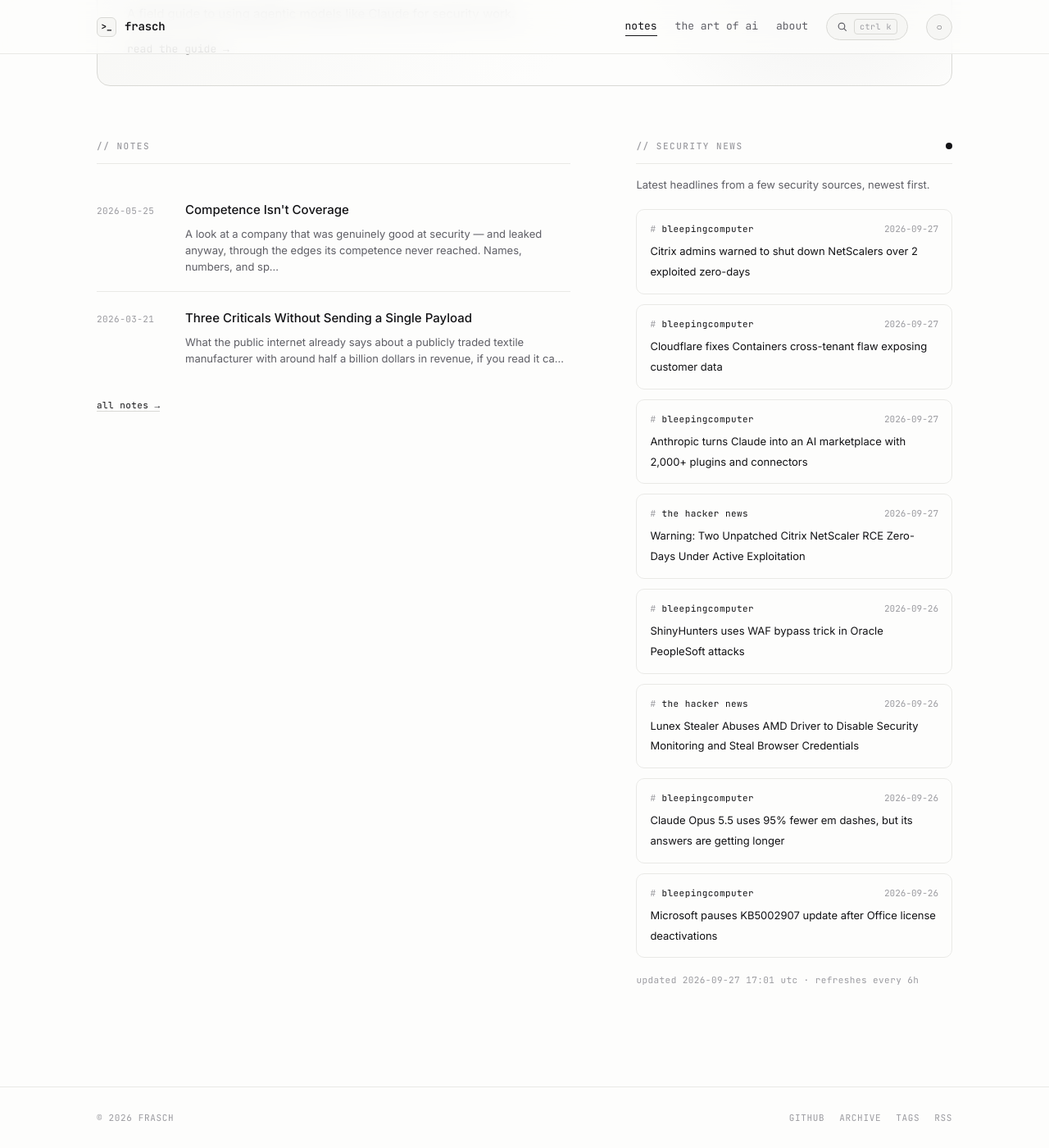
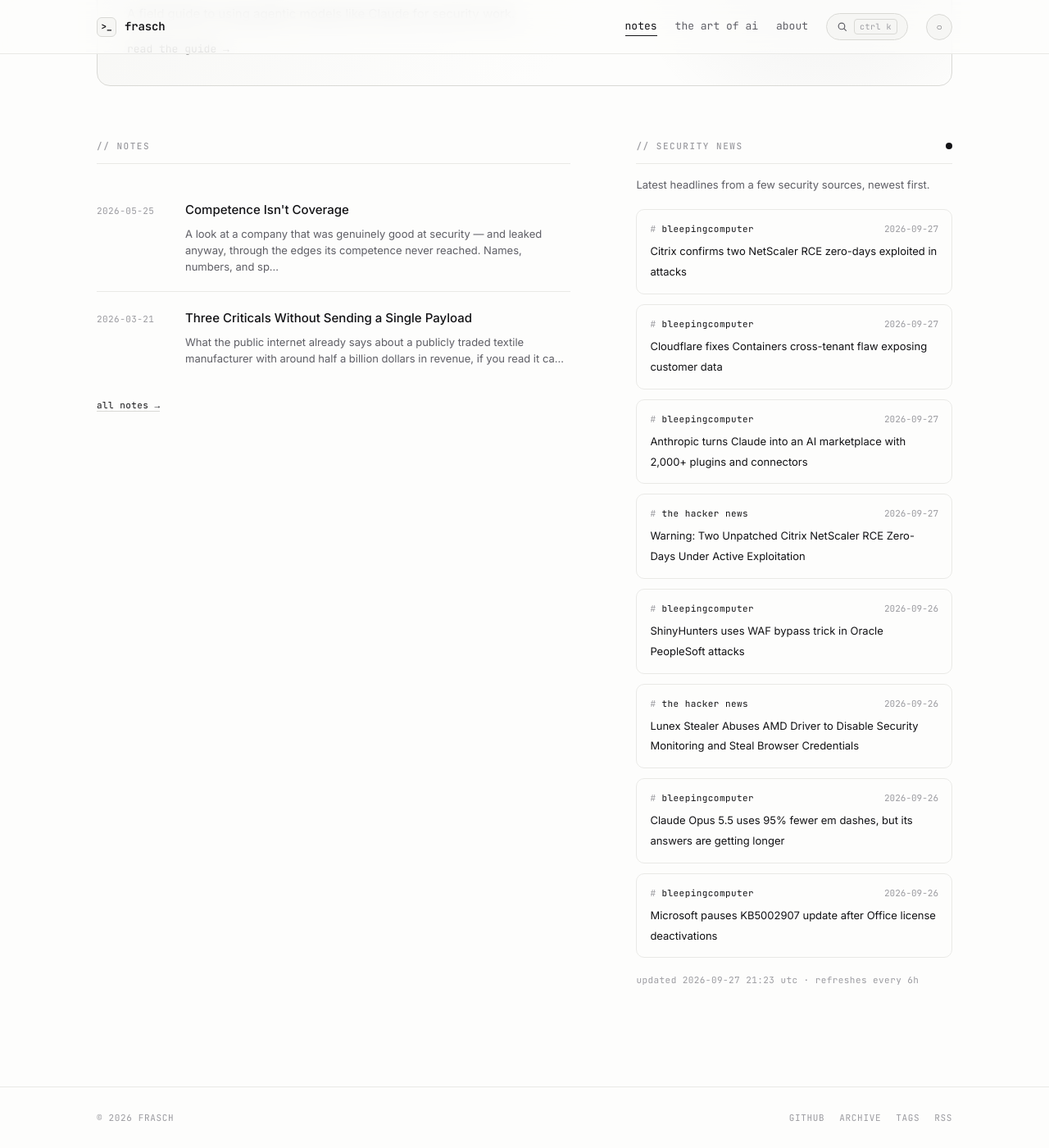
Before and after one commit to whoisfrasch/frasch, a Jekyll site: the page built from index.html, in a window 1280 px wide and 1400 px high, scrolled down 615 px. Shown: the whole window at 82% size. Built offline with Jekyll 4.4.1, drawn with Linux system fonts in a browser that asks for light colours.

Commit message:
Refresh security news feed

```diff
--- a/_data/news.json
+++ b/_data/news.json
@@ -1,9 +1,9 @@
 {
-  "updated": "2026-09-27T17:01:01Z",
+  "updated": "2026-09-27T21:23:31Z",
   "items": [
     {
       "source": "bleepingcomputer",
-      "title": "Citrix admins warned to shut down NetScalers over 2 exploited zero-days",
+      "title": "Citrix confirms two NetScaler RCE zero-days exploited in attacks",
       "link": "https://www.bleepingcomputer.com/news/security/citrix-admins-warned-to-shut-down-netscalers-over-2-exploited-zero-days/",
       "date": "2026-09-27T16:02:37Z"
     },
```
